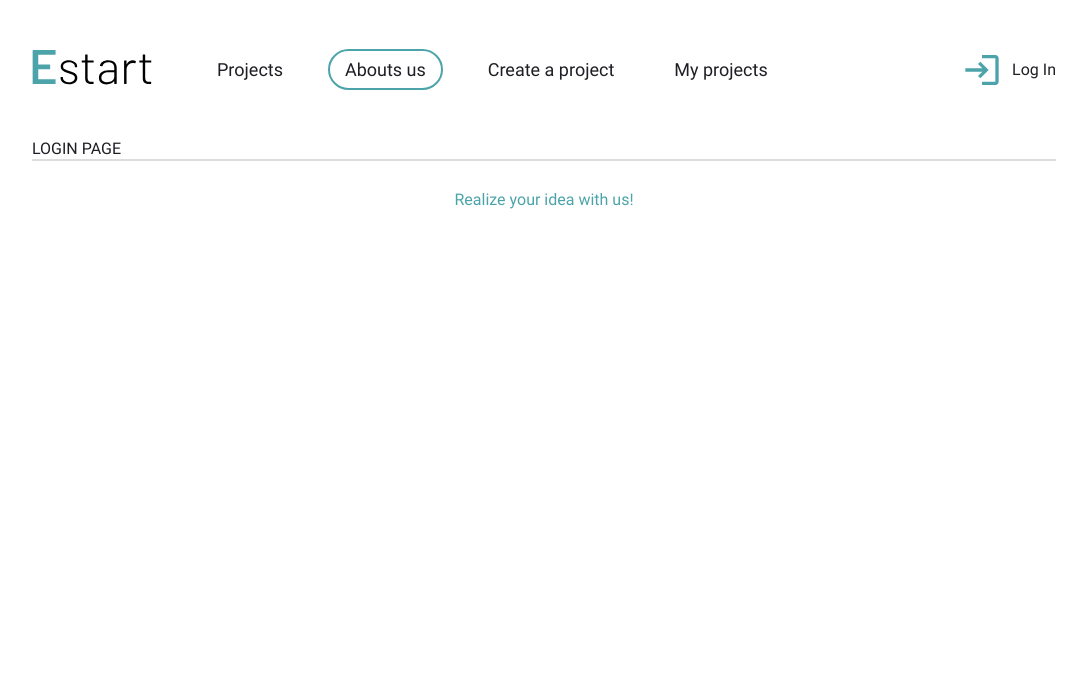
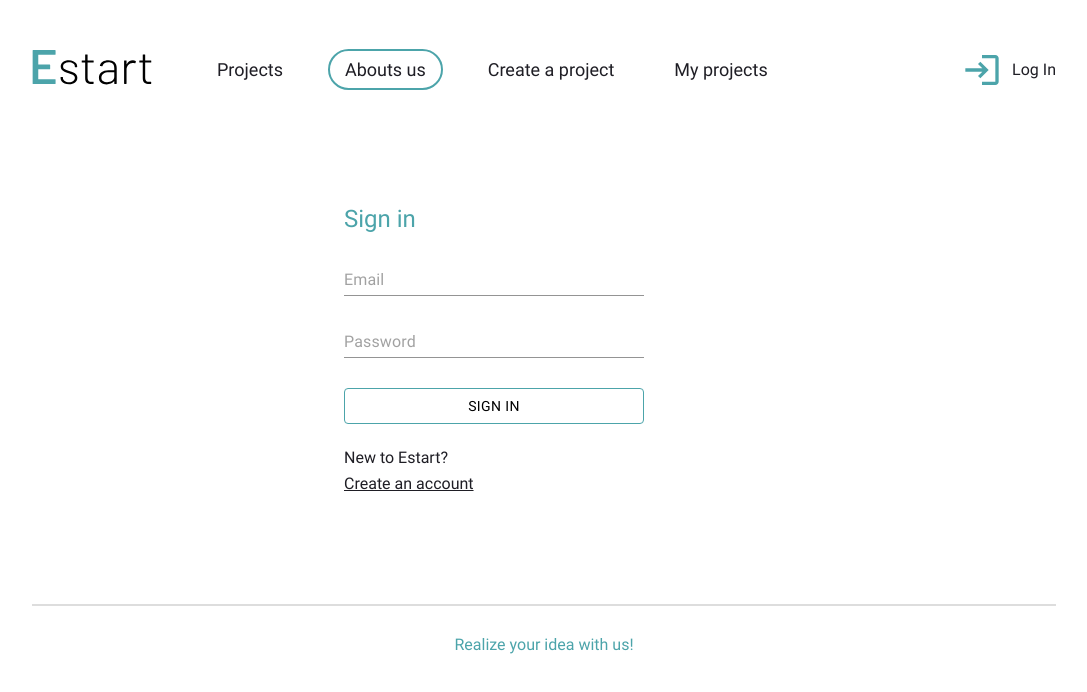
Before and after one commit to MrLush/estart-ui, a React (Create React App) app: page /login-page in a window 1280 px wide. Shown: the top 692 px of the page, without its empty margins (96-1183 px from the left). Built offline with nearby package versions, Linux system fonts and the light colour scheme.

Commit message:
ES33-Create login/signin component

```diff
--- a/src/App.js
+++ b/src/App.js
@@ -3,7 +3,7 @@ import { BrowserRouter } from 'react-router-dom';
 
 import AboutUs from './pages/AboutUs';
 import CreateProject from './pages/CreateProject';
-import LoginPage from './pages/LoginPage';
+import LoginPage from './pages/Login/LoginPage';
 import ProjectPage from './pages/ProjectPage';
 import Projects from './pages/Projects';
 
--- /dev/null
+++ b/src/pages/Login/LoginPage.jsx
@@ -0,0 +1,68 @@
+
+import React, { useRef, useState }from 'react';
+import Input from '@mui/material/Input';
+import { styled } from '@mui/material/styles';
+import Button from '@mui/material/Button';
+
+const LoginPage = () => {
+  const ColorButton = styled(Button)(() => ({
+  color: "black",
+  borderColor: "#4CA4AA",
+  fontWeight: 400,
+  marginBottom: 25 + `px`,
+  width: 300 + `px`,
+  '&:hover': {
+    backgroundColor: "#4CA4AA",
+    borderColor: "#4CA4AA",
+    color: "white"
+  },
+}));
+
+  const loginRef = useRef();
+  const passwordRef = useRef();
+  const nameRef = useRef();
+  const [isSignInForm, SetSignInForm] = useState (true)
+
+  const loginForm = () => {
+    return (
+      <div className="page__login-container container">
+      <section className="login">
+        <h1 className="login__title">{isSignInForm ? `Sign in` : `Sign up`}</h1>
+        <form className="login__form form" action="" method="POST">
+          <div className="login__input-wrapper form__input-wrapper">
+            <label className="visually-hidden">E-mail</label>
+            <Input inputRef={loginRef} className="login__input form__input" type="email" name="email" placeholder="Email" required={true}
+            fullWidth={true}
+            />
+          </div>
+          <div className="login__input-wrapper form__input-wrapper">
+            <label className="visually-hidden">Password</label>
+            <Input
+            fullWidth={true}
+            inputRef={passwordRef} className="login__input form__input" type="password" name="password" placeholder="Password" required={true}/>
+          </div>
+          {!isSignInForm && <div className="login__input-wrapper form__input-wrapper">
+            <label className="visually-hidden">Name</label>
+            <Input
+            fullWidth={true}
+            inputRef={nameRef} className="login__input form__input" type="text" name="user-name" placeholder="Name" required={true}/>
+          </div>}
+          <ColorButton
+            className="login__submit form__submit button"
+            type="submit"
+            variant="outlined"
+          >{isSignInForm ? `Sign in` : `Sign up`}</ColorButton>
+        </form>
+        <div>
+          <p>{isSignInForm ? `New to Estart?` : `Already have an account?`}</p>
+          <a href="#" onClick={() => SetSignInForm(!isSignInForm)}>{isSignInForm ? `Create an account` : `Sign in`}</a>
+        </div>
+      </section>
+    </div>
+    )
+  }
+
+  return loginForm();
+}
+
+export default LoginPage;
--- /dev/null
+++ b/src/pages/Login/LoginPage.scss
@@ -0,0 +1,35 @@
+.page__login-container {
+  margin-bottom: 40px;
+}
+
+.login {
+  margin: 0 auto;
+  width: 400px;
+  padding: 70px 0;
+
+  p {
+    margin-bottom: 7px;
+  }
+
+  a {
+    text-decoration: underline;
+  }
+
+  a:hover {
+    color: $teal;
+  }
+}
+
+.login_from {
+  margin-bottom: 30px;
+}
+
+.login__title {
+  margin-bottom: 35px;
+  color: $teal;
+}
+
+.login__input-wrapper {
+  margin-bottom: 30px;
+  width: 300px;
+}
--- a/src/pages/LoginPage.js
+++ /dev/null
@@ -1,9 +0,0 @@
-function LoginPage() {
-  return (
-    <>
-      LOGIN PAGE
-    </>
-  );
-}
-
-export default LoginPage;
--- a/src/scss/index.scss
+++ b/src/scss/index.scss
@@ -4,3 +4,4 @@
 @import "./app.scss";
 @import "../components/Header/header.scss";
 @import "../components/Footer/footer.scss";
+@import "../pages/Login/LoginPage.scss";
```
